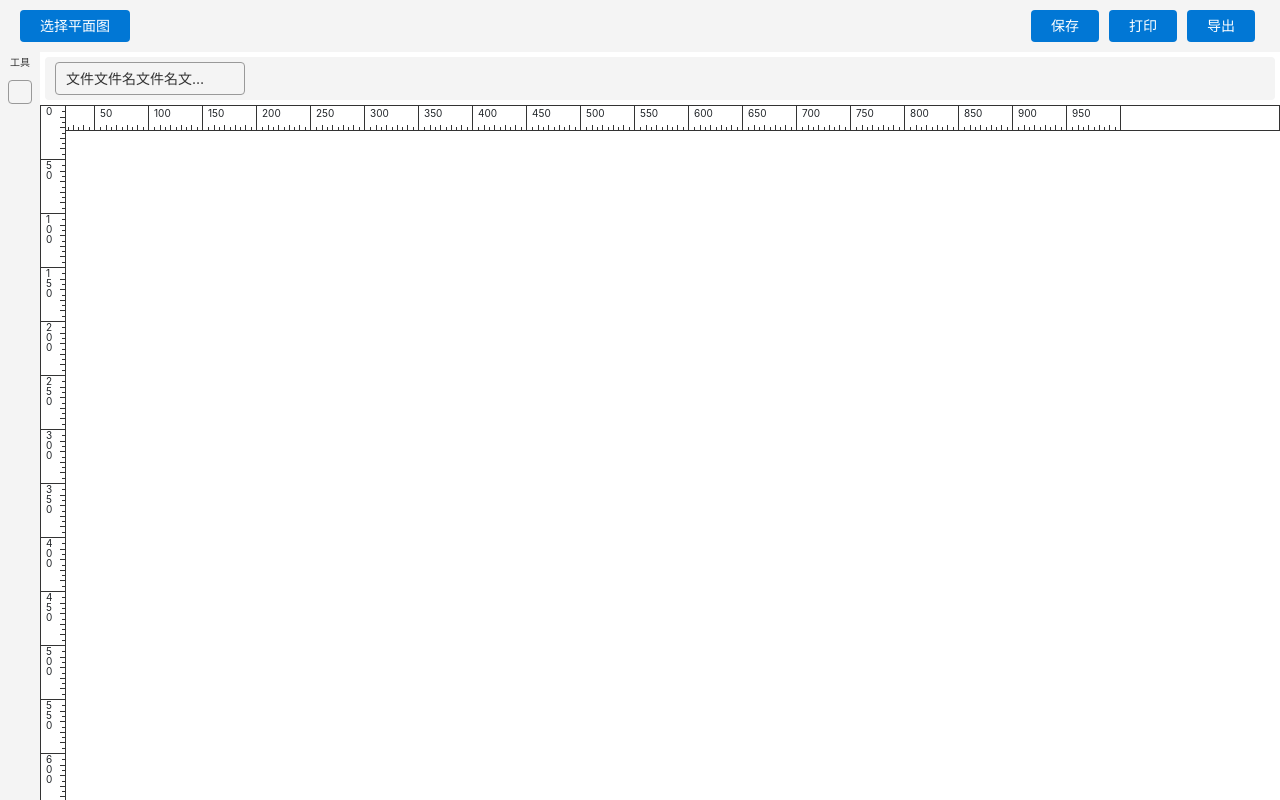
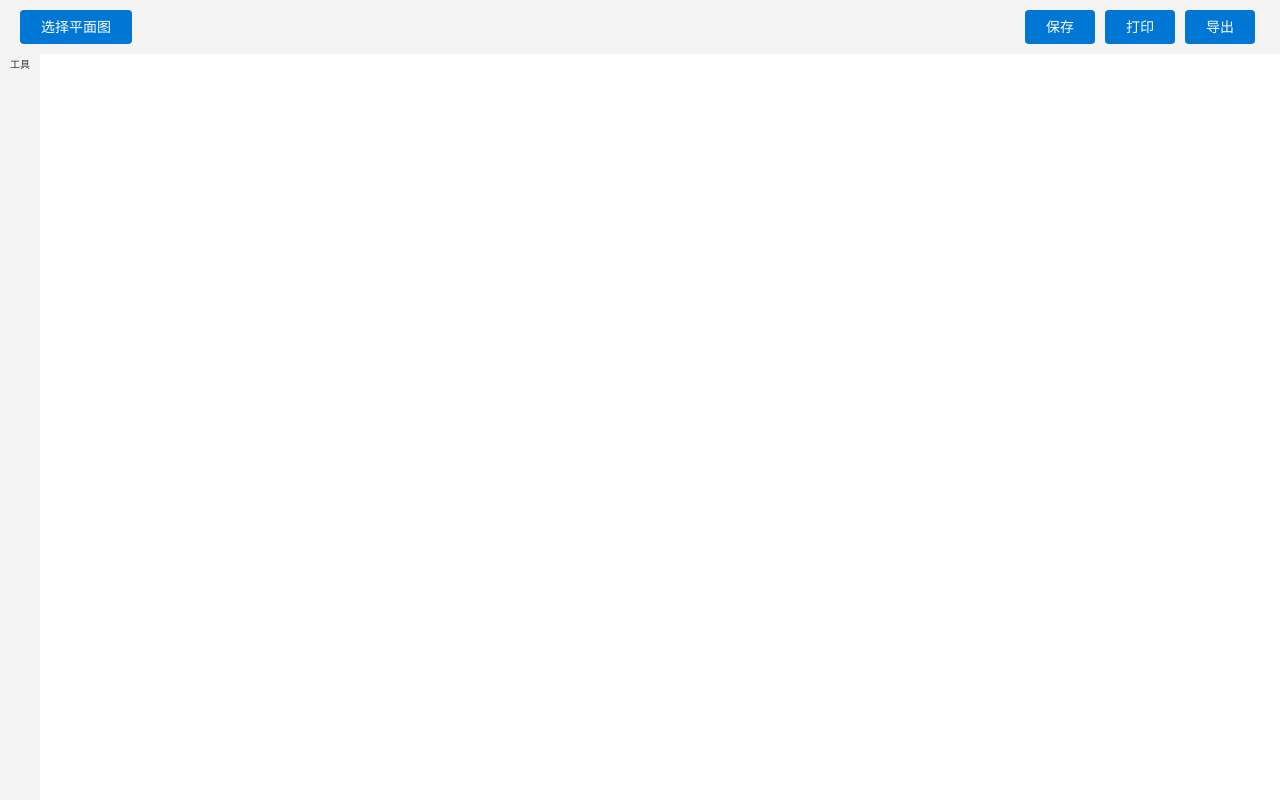
Before and after one commit to zhaxie/smallCAD, a Vue app: page /#/ in a window 1280 px wide. Built offline with nearby package versions, Linux system fonts and the light colour scheme; a web font is replaced by a local one.

Commit message:
制作矩形选框

```diff
--- a/src/assets/css/iconfont.css
+++ b/src/assets/css/iconfont.css
@@ -1,13 +1,12 @@
 @font-face {
     font-family: 'iconfont';  /* project id 2028554 */
-    src: url('//at.alicdn.com/t/font_2028554_zd85oplbrl.eot');
-    src: url('//at.alicdn.com/t/font_2028554_zd85oplbrl.eot?#iefix') format('embedded-opentype'),
-    url('//at.alicdn.com/t/font_2028554_zd85oplbrl.woff2') format('woff2'),
-    url('//at.alicdn.com/t/font_2028554_zd85oplbrl.woff') format('woff'),
-    url('//at.alicdn.com/t/font_2028554_zd85oplbrl.ttf') format('truetype'),
-    url('//at.alicdn.com/t/font_2028554_zd85oplbrl.svg#iconfont') format('svg');
+    src: url('//at.alicdn.com/t/font_2028554_055zzzmpm7ha.eot');
+    src: url('//at.alicdn.com/t/font_2028554_055zzzmpm7ha.eot?#iefix') format('embedded-opentype'),
+    url('//at.alicdn.com/t/font_2028554_055zzzmpm7ha.woff2') format('woff2'),
+    url('//at.alicdn.com/t/font_2028554_055zzzmpm7ha.woff') format('woff'),
+    url('//at.alicdn.com/t/font_2028554_055zzzmpm7ha.ttf') format('truetype'),
+    url('//at.alicdn.com/t/font_2028554_055zzzmpm7ha.svg#iconfont') format('svg');
   }
-
 
 .iconfont {
     font-family            : "iconfont" !important;
@@ -15,6 +14,10 @@
     font-style             : normal;
     -webkit-font-smoothing : antialiased;
     -moz-osx-font-smoothing: grayscale;
+}
+
+.icon-rect:before {
+    content: "\eb97";
 }
 
 .icon-yuan:before {
--- a/src/store/CAD.js
+++ b/src/store/CAD.js
@@ -1,29 +1,70 @@
 export default {
     state: {
-        currentToolModelType: 0,
+        currentToolMode: null,
         sideToolList: [
             {
-                type: 0,
+                model: 'drawRect',
+                icon: "icon-rect",
+            },
+            {
+                model: 'drawStraightLine',
                 icon: "icon-zhixian",
             },
+            // {
+            //     icon: "icon-yuanhuxian",
+            // },
             {
-                type: 1,
-                icon: "icon-yuanhuxian",
-            },
-            {
-                type: 2,
+                model: 'drawCircular',
                 icon: "icon-yuan",
             },
         ],
-        ruleTool: {
-            currentModel: null,
+
+        currentUploadedImageInfo: {
+            name: '',
+            url: ''
+        },
+    },
+
+    //切换当前的工具模式
+    switchCurrentToolModel({ model }) {
+        this.state.currentToolMode = model;
+    },
+
+    //上传文件
+    handleUploadFile(e) {
+        try {
+            const file = e.target.files[0];
+            var imageType = /image.*/;
+
+            if (file.type.match(imageType)) {
+                var reader = new FileReader();
+
+                reader.readAsDataURL(file);
+                reader.onload = () => {
+                    this.state.currentUploadedImageInfo.name = file.name;
+                    this.state.currentUploadedImageInfo.url = reader.result;
+                };
+            } else {
+                alert('图片格式有误');
+            }
+
+            console.info("this.state.currentFileList", this.state.currentFileList);
+
+
+        } catch (error) {
+            console.error('error', error);
+            alert(error);
         }
     },
-    //切换当前的工具模式
-    switchCurrentToolModel({ type }) {
-        this.state.currentToolModelType = type;
-    },
-    switchDrawReferLineModel(model){
-        this.state.ruleTool.currentModel = model;
+
+    //删除上传了的文件
+    removeUploadedImg() {
+        const isSureRemove = confirm('确定删除？');
+
+        if (isSureRemove === true) {
+            this.state.currentUploadedImageInfo.name = '';
+            this.state.currentUploadedImageInfo.url = '';
+        }
+
     }
 }
--- a/src/views/CAD/CAD.vue
+++ b/src/views/CAD/CAD.vue
@@ -8,7 +8,7 @@
         <sideToolBar></sideToolBar>
         <div class="col d-flex flex-column">
           <!-- 已打开的文件 -->
-          <openedFileBar></openedFileBar>
+          <!-- <openedFileBar></openedFileBar> -->
           <!-- 标尺工具 -->
           <ruleTool class="col" style="overflow: scroll;"></ruleTool>
         </div>
--- a/src/views/CAD/components_CAD/fileToolBar.vue
+++ b/src/views/CAD/components_CAD/fileToolBar.vue
@@ -2,7 +2,15 @@
   <div>
     <div class="px-20 py-10 file-tool-modules">
       <div class="d-flex align-items-center">
-        <button class="px-20 tool-btn" @click="$refs.inputFile.click();">选择平面图</button>
+        <button
+          class="px-20 tool-btn"
+          v-if="!state.currentUploadedImageInfo.name"
+          @click="$refs.inputFile.click();"
+        >选择平面图</button>
+        <div class="d-flex align-items-center px-20 select-file-btn" v-else>
+          <div>{{state.currentUploadedImageInfo.name}}</div>
+          <div class="pl-10 iconfont icon-close cursor-pointer" @click="handleRemoveUploadedFile();"></div>
+        </div>
         <div class="col"></div>
         <button class="mx-5 px-20 tool-btn" @click="handleSave">保存</button>
         <button class="mx-5 px-20 tool-btn" @click="$refs.inputFile.click();">打印</button>
@@ -18,27 +26,21 @@
 export default {
   data() {
     return {
-    }
+      $storeCAD: this.$storeCAD,
+      state: this.$storeCAD.state,
+    };
   },
   methods: {
-    //上传文件
-    async handleUploadFile(e) {
-      try {
-        const currentSelectedFile = e.target.files[0];
-
-        console.info("currentSelectedFile", currentSelectedFile);
-      } catch (error) {
-        this.$toast({
-          msg: error,
-        });
-      }
+    handleUploadFile(e) {
+      this.$storeCAD.handleUploadFile(e);
     },
 
-    handleSave() {
+    handleRemoveUploadedFile(){
+      this.$storeCAD.removeUploadedImg();
+    },
 
-    },
+    handleSave() {},
   },
-
 };
 </script>
 
@@ -47,11 +49,20 @@ export default {
   background-color: #f4f4f4;
 
   .tool-btn {
-    background-color: rgb(1, 119, 213);
+    border: 1px solid transparent;
+    background-color: #0177d5;
     border-radius: 4px;
     line-height: 2.25;
     font-size: 14px;
     color: #fff;
   }
+
+  .select-file-btn {
+    border: 1px solid #0177d5;
+    border-radius: 4px;
+    line-height: 2.25;
+    font-size: 14px;
+    color: #0177d5;
+  }
 }
 </style>
--- a/src/views/CAD/components_CAD/openedFileBar.vue
+++ b/src/views/CAD/components_CAD/openedFileBar.vue
@@ -1,8 +1,12 @@
 <template>
   <div class="ma-5 openedFile-modules">
     <div class="d-flex align-items-center pa-5 file-list">
-      <div class="d-flex align-items-center mx-5 file-item">
-        <div class="col pl-10 text-over-one file-name">文件文件名文件名文件名名</div>
+      <div
+        class="d-flex align-items-center mx-5 file-item"
+        v-for="(item, index) in state.currentFileList"
+        :key="'currentFileList' + index"
+      >
+        <div class="col pl-10 text-over-one file-name">{{item.name}}</div>
         <div class="iconfont mx-10 icon-close remove-btn"></div>
       </div>
     </div>
@@ -10,7 +14,13 @@
 </template>
 
 <script>
-export default {};
+export default {
+  data() {
+    return {
+      state: this.$storeCAD.state,
+    };
+  },
+};
 </script>
 
 <style lang="scss" scoped>
@@ -30,8 +40,8 @@ export default {};
         color: #333;
       }
 
-      .icon-close{
-          color:  #999;
+      .icon-close {
+        color: #999;
       }
     }
   }
--- a/src/views/CAD/components_CAD/ruleTool.vue
+++ b/src/views/CAD/components_CAD/ruleTool.vue
@@ -1,20 +1,23 @@
 <template>
   <div
     class="position-relative rule-modules"
+    @mousedown="mainContentEvt_onMouseDown($event)"
     @mousemove="mainContentEvt_onMouseMove($event)"
     @mouseup="mainContentEvt_onMouseUp($event)"
   >
+    <!-- 模块：刻度尺 + 参考线 -->
+    <template v-if="ruleInfo">
       <!-- 刻度尺：x轴 -->
       <div
         class="position-sticky z100 d-flex align-items-center cursor-pointer rule x-rule"
         ref="xRule"
-      @mousedown="handleEnterModel_drawReferLine({
-        model: 'drawReferLine',
-        $event,
-        axisType: 'xAxis',
-      })"
+        @mousedown="editModelListObj.drawReferLine.beginDraw('xAxis');"
       >
-      <div class="position-relative rule-item" v-for="(item, index) in 20" :key="'x' + index">
+        <div
+          class="position-relative flex-shrink-0 rule-item"
+          v-for="(item, index) in ruleInfo.xAxis.itemNumber"
+          :key="'x' + index"
+        >
           <div class="pl-5 number">{{50 * index}}</div>
           <div class="position-absolute mark-line-modules">
             <div class="position-relative h-100">
@@ -31,14 +34,11 @@
 
       <!-- 刻度尺：y轴 -->
       <div
-      class="position-absolute z100 y-rule"
+        class="position-sticky z100 y-rule"
         ref="yRule"
-      @mousedown="handleEnterModel_drawReferLine({
-        model: 'drawReferLine',
-        axisType: 'yAxis',
-      })"
+        @mousedown="editModelListObj.drawReferLine.beginDraw('yAxis');"
       >
-      <div class="position-relative rule-item" v-for="(item, index) in 20" :key="'y' + index">
+        <div class="position-relative rule-item" v-for="(item, index) in ruleInfo.yAxis.itemNumber" :key="'y' + index">
           <div class="pl-5 number">{{50 * index}}</div>
           <div class="position-absolute mark-line-modules">
             <div class="position-relative h-100">
@@ -52,25 +52,46 @@
           </div>
         </div>
       </div>
-    <div class="h-100" style="width: 30px;">占位符</div>
-
-    <!-- 参考线：x轴 -->
+      <!-- 参考线 -->
+      <!-- x轴 -->
       <div
         class="position-absolute cursor-pointer reference-line xAxis"
         v-for="(item, index) in referLineObj.xAxis"
         :key="'referLineObjxAxis' + index"
         :style="{top: item.posVal + 'px'}"
         :class="{active: item.isSelected == true}"
-      @mousedown="editModelListObj.drawReferLine.onMouseDown('xAxis', item)"
+        @mousedown="editModelListObj.drawReferLine.beginDraw('xAxis', item)"
       ></div>
+      <!-- y轴 -->
       <div
         class="position-absolute cursor-pointer reference-line yAxis"
         v-for="(item, index) in referLineObj.yAxis"
         :key="'referLineObjyAxis' + index"
-      :style="{left: item.posVal + 'px'}"
+        :style="{left: item.posVal + 'px' }"
         :class="{active: item.isSelected == true}"
-      @mousedown="editModelListObj.drawReferLine.onMouseDown('yAxis', item)"
+        @mousedown="editModelListObj.drawReferLine.beginDraw('yAxis', item)"
       ></div>
+    </template>
+
+    <!-- 模块：绘制矩形框框 -->
+    <template>
+      <canvas
+        class="position-absolute z100 draw-rect-modules"
+        v-for="(item, index) in rectObj.list"
+        :key="index"
+        :style="{left: item.left + 'px', top: item.top + 'px',  width: item.width + 'px', height: item.height + 'px'}"
+      ></canvas>
+    </template>
+
+    <!-- 模块：图片 -->
+    <template v-if="state.currentUploadedImageInfo.url">
+      <div
+        class="position-absolute image-modules"
+        :style="{left: axis.originPoint.rule.width + 'px', top: axis.originPoint.rule.height + 'px'}"
+      >
+        <img class="d-block" :src="state.currentUploadedImageInfo.url" alt ref="uploadedImageInfo" />
+      </div>
+    </template>
   </div>
 </template>
 
@@ -78,24 +99,61 @@
 export default {
   data() {
     return {
-      currentEvt: null,
+      //绘图：参考线
       referLineObj: {
         xAxis: [],
         yAxis: [],
         activeAxis: null,
       },
-      axis: {}, //坐标轴
-      testTop: null,
-      currentModel: null,
+
+      //绘图：矩形
+      rectObj: {
+        list: [],
+      },
+
+      //标尺信息
+      ruleInfo: null,
+
+      //坐标轴
+      axis: {
+        originPoint: {
+          rule: {
+            width: 0,
+            height: 0,
+          },
+        },
+      },
+      state: this.$storeCAD.state,
     };
   },
+  watch: {
+    "state.currentUploadedImageInfo.url"(newValue) {
+      if (newValue) {
+        setTimeout(() => {
+          const imageClient = this.$refs.uploadedImageInfo.getBoundingClientRect();
+          console.info("imageClient", imageClient);
+
+          this.ruleInfo = {
+            xAxis: {
+              width: imageClient.width,
+              itemNumber: Math.floor(imageClient.width / 50),
+            },
+            yAxis: {
+              height: imageClient.height,
+              itemNumber: Math.floor(imageClient.height / 50),
+            },
+          };
+        }, 300);
+      }
+    },
+  },
   mounted() {
-    this.init();
+    // this.init();
   },
   methods: {
-    init() {
-      this.axis = this.initAxis(); //初始化坐标轴
-      this.editModelListObj = this.initEditModels(); //初始化各种编辑模式
+    async init() {
+      this.axis = await this.initAxis(); //初始化坐标轴
+      this.editModelListObj = await this.initEditModels(); //初始化各种编辑模式
     },
 
     //初始化坐标轴
@@ -117,55 +175,62 @@ export default {
           left: yRuleRect.left,
           height: xRuleRect.height,
           width: yRuleRect.height,
+          rule: {
+            width: yRuleRect.width,
+            height: xRuleRect.height,
+          },
         },
       };
     },
 
     //初始化各种编辑模式
     initEditModels() {
-      let selfData = {};
+      let _data = {};
 
       const _originPoint = this.axis.originPoint;
 
       const editModels = {
-        //绘制: x轴的参考线
+        //绘制: 参考线
         drawReferLine: {
-          onMouseDown: (axisType, thisReferLineObj) => {
+          beginDraw: (axisType, thisReferLineObj) => {
             let _referLineObj = this.referLineObj;
             let currentReferLineList = _referLineObj[axisType];
 
+            _data.isDrawing = true;
+            this.state.currentToolMode = "drawReferLine"; //当前模式：绘制参考线
+
             //去除上一个被操作的参考线的选中样式
-            if (selfData.currentEditReferLineObj) {
-              selfData.currentEditReferLineObj.isSelected = false;
+            if (_data.currentEditReferLineObj) {
+              _data.currentEditReferLineObj.isSelected = false;
             }
 
             if (thisReferLineObj) {
               console.info("模式：移动参考线");
 
               thisReferLineObj.isSelected = true; //选中当前的参考线
-              selfData.currentEditReferLineObj = thisReferLineObj; //更新当前操作的参考线
+              _data.currentEditReferLineObj = thisReferLineObj; //更新当前操作的参考线
 
-              selfData.isMovedMouse = false; //记录鼠标是否被移动过，用于onMouseUp时，判断是点击参考线，还是移动参考线
+              _data.isMovedMouse = false; //记录鼠标是否被移动过，用于onMouseUp时，判断是点击参考线，还是移动参考线
             } else {
               console.info("模式：创建参考线");
 
-              selfData.currentEditReferLineObj = {
+              _data.currentEditReferLineObj = {
                 isSelected: true, //注意：是否被选中，这个必须写进去，不然vue无法跟踪到它的数据变化
                 posVal: 0, //参考线的初试位置
               };
-              currentReferLineList.push(selfData.currentEditReferLineObj);
+              currentReferLineList.push(_data.currentEditReferLineObj);
             }
 
-            selfData.currentAxisType = axisType;
-
-            //根据轴向，创建一个新的参考线
-
-            this.currentModel = "drawReferLine"; //当前模式：绘制参考线
+            _data.currentAxisType = axisType;
 
             console.info("currentReferLineList", currentReferLineList);
           },
           onMouseMove: ($event) => {
-            let currentAxisType = selfData.currentAxisType;
+            if (!_data.isDrawing) {
+              return false;
+            }
+
+            let currentAxisType = _data.currentAxisType;
             let startDis;
             let endDis;
 
@@ -180,11 +245,13 @@ export default {
                 break;
             }
 
-            selfData.currentEditReferLineObj.posVal = endDis - startDis;
-            selfData.isMovedMouse = true;
+            _data.currentEditReferLineObj.posVal = endDis - startDis;
+            _data.isMovedMouse = true;
           },
           onMouseUp: ($event) => {
-            let currentAxisType = selfData.currentAxisType;
+            _data.isDrawing = false;
+
+            let currentAxisType = _data.currentAxisType;
             let safeVal; //安全值，小于这个值，就作废
 
             switch (currentAxisType) {
@@ -197,13 +264,106 @@ export default {
             }
 
             //如果参考线在标尺的位置范围内，则作废，删除
-            if (selfData.currentEditReferLineObj.posVal <= safeVal) {
+            if (_data.currentEditReferLineObj.posVal <= safeVal) {
               this.referLineObj[currentAxisType].pop();
             } else {
-              const isMovedMouse = selfData.isMovedMouse;
+              const isMovedMouse = _data.isMovedMouse;
 
-              selfData.currentEditReferLineObj.isSelected = !isMovedMouse; //取消选中的状态
+              _data.currentEditReferLineObj.isSelected = !isMovedMouse; //取消选中的状态
             }
+          },
+        },
+
+        //绘制：矩形
+        drawRect: {
+          onMouseDown: ($event) => {
+            console.info("$event", $event);
+
+            _data.isDrawing = true;
+
+            //保存鼠标按下的坐标
+            _data.mouseDownPoint = {
+              x: $event.pageX,
+              y: $event.pageY,
+            };
+
+            //创建一个新的矩形
+            const currentRect = {
+              left: $event.pageX - _originPoint.left,
+              top: $event.pageY - _originPoint.top,
+              width: 0,
+              height: 0,
+            };
+            _data.currentRect = currentRect;
+
+            console.info("this.rectObj", this.rectObj);
+
+            this.rectObj.list.push(currentRect);
+          },
+          onMouseMove: ($event) => {
+            if (!_data.isDrawing) {
+              return false;
+            }
+
+            let { x: mouseDown_x, y: mouseDown_y } = _data.mouseDownPoint;
+            let { pageX, pageY } = $event;
+
+            let currentRect = {};
+            let moveDirection;
+
+            let axisObj = {
+              width: pageX - mouseDown_x,
+              height: pageY - mouseDown_y,
+            };
+
+            if (axisObj.width < 0 && axisObj.height < 0) {
+              moveDirection = "左上";
+
+              _data.currentRect.left = pageX - _originPoint.left;
+              _data.currentRect.top = pageY - _originPoint.top;
+              _data.currentRect.width = mouseDown_x - pageX;
+              _data.currentRect.height = mouseDown_y - pageY;
+            } else if (axisObj.width > 0 && axisObj.height < 0) {
+              moveDirection = "右上";
+
+              _data.currentRect.top = pageY - _originPoint.top;
+              _data.currentRect.width = pageX - mouseDown_x;
+              _data.currentRect.height = mouseDown_y - pageY;
+            } else if (axisObj.width < 0 && axisObj.height > 0) {
+              moveDirection = "左下";
+
+              _data.currentRect.left = pageX - _originPoint.left;
+              _data.currentRect.width = mouseDown_x - pageX;
+              _data.currentRect.height = pageY - mouseDown_y;
+            } else if (axisObj.width > 0 && axisObj.height > 0) {
+              moveDirection = "右下";
+
+              _data.currentRect.width = pageX - mouseDown_x;
+              _data.currentRect.height = pageY - mouseDown_y;
+            }
+
+            console.info("moveDirection", moveDirection);
+
+            // //跟踪：x轴
+            // if (mouseDown_x - pageX >= _originPoint.x) {
+            //   _data.currentRect.left = pageX - _originPoint.left;
+            //   _data.currentRect.width = mouseDown_x - pageX;
+            // } else {
+            //   _data.currentRect.width = pageX - mouseDown_x;
+            // }
+
+            // // // 跟踪：y轴
+            // if (mouseDown_y - pageY >= _originPoint.y) {
+            //   _data.currentRect.top = pageY - _originPoint.top;
+            //   _data.currentRect.height = mouseDown_y - pageY;
+            // } else {
+            //   _data.currentRect.height = pageY - mouseDown_y;
+            // }
+          },
+          onMouseUp: ($event) => {
+            _data.isDrawing = false;
+
+            console.info("$event", $event);
           },
         },
       };
@@ -211,39 +371,40 @@ export default {
       return editModels;
     },
 
-    //进入模式：绘制参考线
-    handleEnterModel_drawReferLine({ model, axisType }) {
-      this.editModelListObj[model].onMouseDown(axisType);
+    // 主区域事件：鼠标按下
+    mainContentEvt_onMouseDown($event) {
+      const currentToolMode = this.state.currentToolMode;
+
+      if (currentToolMode === null) {
+        return false;
+      }
+
+      const onMouseDownEvent = this.editModelListObj[currentToolMode]
+        .onMouseDown;
+
+      onMouseDownEvent && onMouseDownEvent($event);
     },
 
     // 主区域事件：鼠标移动
     mainContentEvt_onMouseMove($event) {
-      const currentModel = this.currentModel;
+      const currentToolMode = this.state.currentToolMode;
 
-      if (currentModel === null) {
+      if (currentToolMode === null) {
         return false;
       }
 
-      this.editModelListObj[currentModel].onMouseMove(
-        $event,
-        this.referLineObj.activeAxisType
-      );
+      this.editModelListObj[currentToolMode].onMouseMove($event);
     },
 
     //主区域事件：鼠标抬起
     mainContentEvt_onMouseUp($event) {
-      const currentModel = this.currentModel;
+      const currentToolMode = this.state.currentToolMode;
 
-      if (currentModel === null) {
+      if (currentToolMode === null) {
         return false;
       }
 
-      this.editModelListObj[currentModel].onMouseUp(
-        $event,
-        this.referLineObj.activeAxisType
-      );
-
-      this.currentModel = null; //清除绘制模式
+      this.editModelListObj[currentToolMode].onMouseUp($event);
     },
   },
 };
@@ -259,7 +420,6 @@ export default {
 }
 // 刻度尺：x轴
 .x-rule {
-  left: 0;
   top: 0;
   border: 1px solid #333;
   background-color: #fff;
@@ -291,9 +451,9 @@ export default {
 // 刻度尺：y轴
 .y-rule {
   left: 0;
-  top: 0;
   border: 1px solid #333;
   background-color: #fff;
+  width: 26px;
 
   .rule-item {
     width: 24px;
@@ -350,4 +510,14 @@ export default {
     bottom: 0;
   }
 }
+
+// 模块：绘制矩形框框
+.draw-rect-modules {
+  border: 1px solid red;
+}
+
+//模块：图片
+.image-modules {
+  z-index: -1;
+}
 </style>
--- a/src/views/CAD/components_CAD/sideToolBar.vue
+++ b/src/views/CAD/components_CAD/sideToolBar.vue
@@ -6,7 +6,7 @@
         class="pa-20 iconfont cursor-pointer"
         v-for="(item, index) in state.sideToolList"
         :key="'sideToolList' + index"
-        :class="{active: item.type === state.currentToolModelType, [item.icon]: item.icon}"
+        :class="{active: item.model === state.currentToolMode, [item.icon]: item.icon}"
         @click="$storeCAD.switchCurrentToolModel(item)"
       ></div>
     </div>
```
Lines whose indentation alone changed are shown as unchanged.
